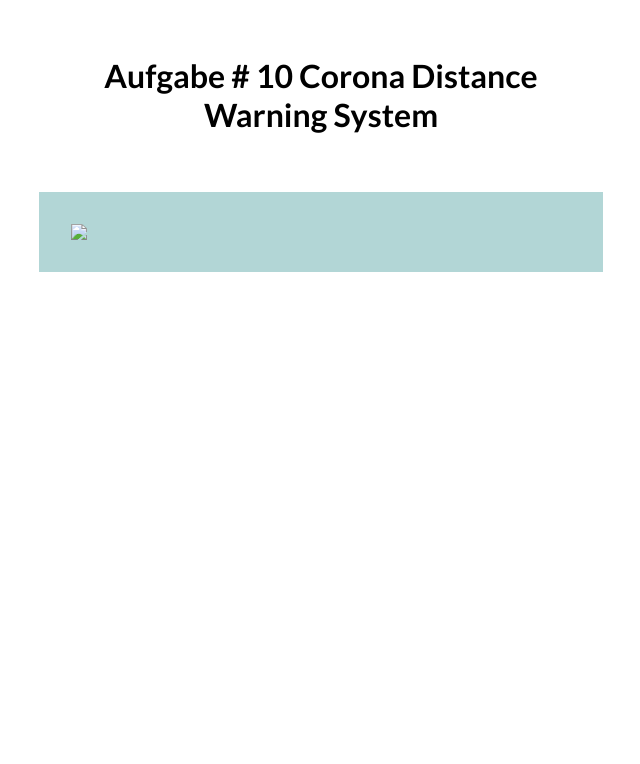
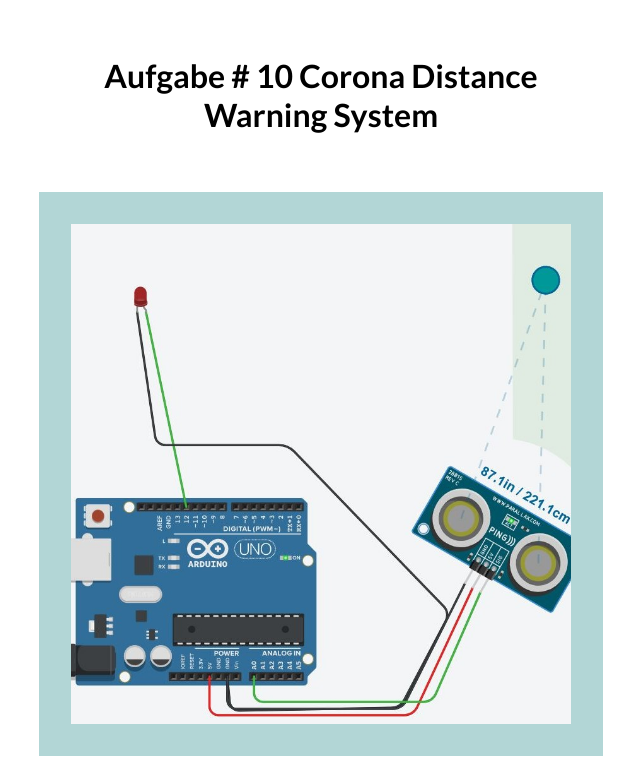
Before and after one commit to niclas9898/IFD-SoSe20, a plain HTML site: page index.html in a window 1280 px wide. Shown: the part 6176-6940 px from the top of the page, without its empty margins (319-959 px from the left). Before the commit the page ends 6456 px from the top, so only its background shows below. Drawn offline with Linux system fonts and the light colour scheme.

Commit message:
Update index.html

```diff
--- a/index.html
+++ b/index.html
@@ -57,7 +57,7 @@
 
 	<h2> Aufgabe # 10 Corona Distance Warning System</h2>
 
-	<img src="pics/pic07.JPG.gif" class="button"  onclick="document.location = 'tinkercad.html'"  target="_blank"  >
+	<img src="pics/pic07.JPG" class="button"  onclick="document.location = 'tinkercad.html'"  target="_blank"  >
 
 
 </body>
```
